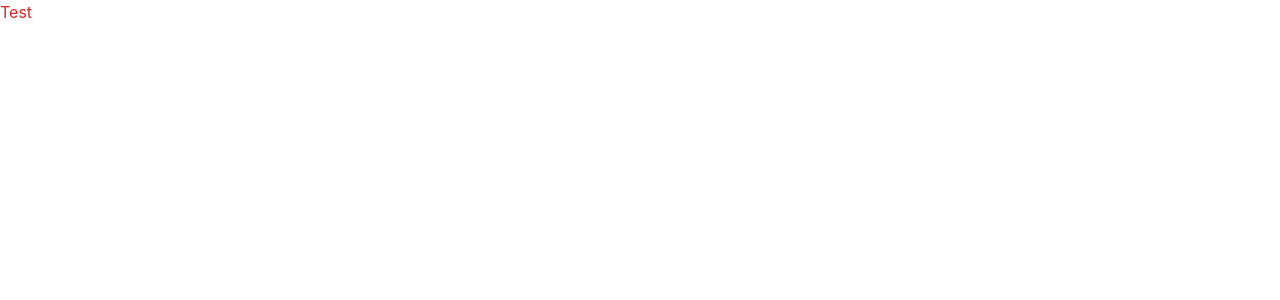
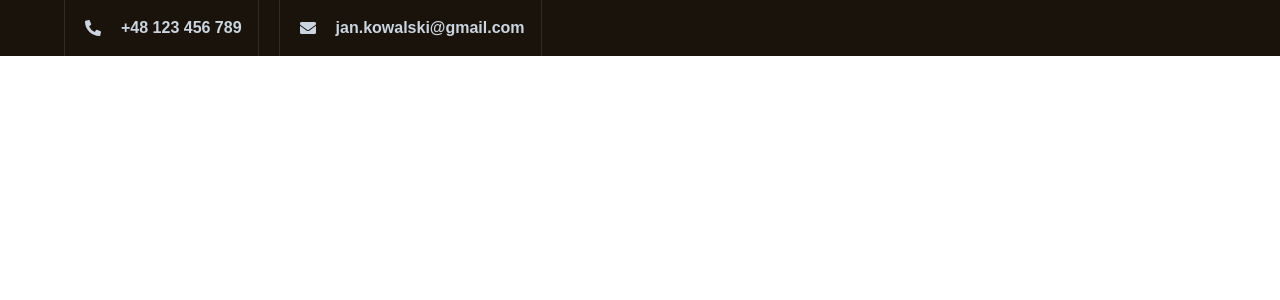
Before and after one commit to Nutritious-prog/real-estate-website, a React (Create React App) app: page / in a window 1280 px wide. Shown: the top 300 px of the page. Built offline with nearby package versions, Linux system fonts and the light colour scheme; the HTML template or start-up script is replaced by a standard one.

Commit message:
Added top contact info component

```diff
--- a/package.json
+++ b/package.json
@@ -8,6 +8,7 @@
     "@testing-library/user-event": "^13.5.0",
     "react": "^18.2.0",
     "react-dom": "^18.2.0",
+    "react-icons": "^4.7.1",
     "react-scripts": "5.0.1",
     "web-vitals": "^2.1.4"
   },
--- a/src/App.js
+++ b/src/App.js
@@ -1,9 +1,10 @@
 import './App.css';
+import TopContactInfo from './components/TopContactInfo';
 
 function App() {
   return (
     <div>
-      <p className='text-red-600'>Test</p>
+      <TopContactInfo />
     </div>
   );
 }
--- /dev/null
+++ b/src/components/TopContactInfo.js
@@ -0,0 +1,21 @@
+import React from 'react'
+import { FaEnvelope, FaPhoneAlt } from "react-icons/fa";
+
+function TopContactInfo() {
+  return (
+    <div className='contentContainer    w-full h-fit bg-[#19130B] flex'>
+        <div className='content    md:w-[90%] mx-auto flex text-slate-300 flex-shrink md:text-base text-xs'>
+            <div className='phoneData   flex border-x-[1px] border-[#34291c] p-2 min-w-fit'>
+                <p className='p-3'><FaPhoneAlt /></p>
+                <p className='p-2 font-bold'>+48 123 456 789</p>
+            </div>
+            <div className='emailData   flex border-x-[1px] ml-5 border-[#34291c] p-2'>
+                <p className='p-3'><FaEnvelope /></p>
+                <p className='p-2 font-bold'>jan.kowalski@gmail.com</p>
+            </div>
+        </div>
+    </div>
+  )
+}
+
+export default TopContactInfo
--- a/src/index.css
+++ b/src/index.css
@@ -2,10 +2,11 @@
 @tailwind components;
 @tailwind utilities;
 
+@import url('https://fonts.googleapis.com/css2?family=Cormorant+Garamond:wght@300;400;500;600;700&family=Maven+Pro:wght@400;700&display=swap');
+
 body {
   margin: 0;
-  font-family: -apple-system, BlinkMacSystemFont, 'Segoe UI', 'Roboto', 'Oxygen',
-    'Ubuntu', 'Cantarell', 'Fira Sans', 'Droid Sans', 'Helvetica Neue',
+  font-family: 'Cormorant Garamond',
     sans-serif;
   -webkit-font-smoothing: antialiased;
   -moz-osx-font-smoothing: grayscale;
```
Also changed, not shown: 1 other file (tests, documents, lock files or other folders).
